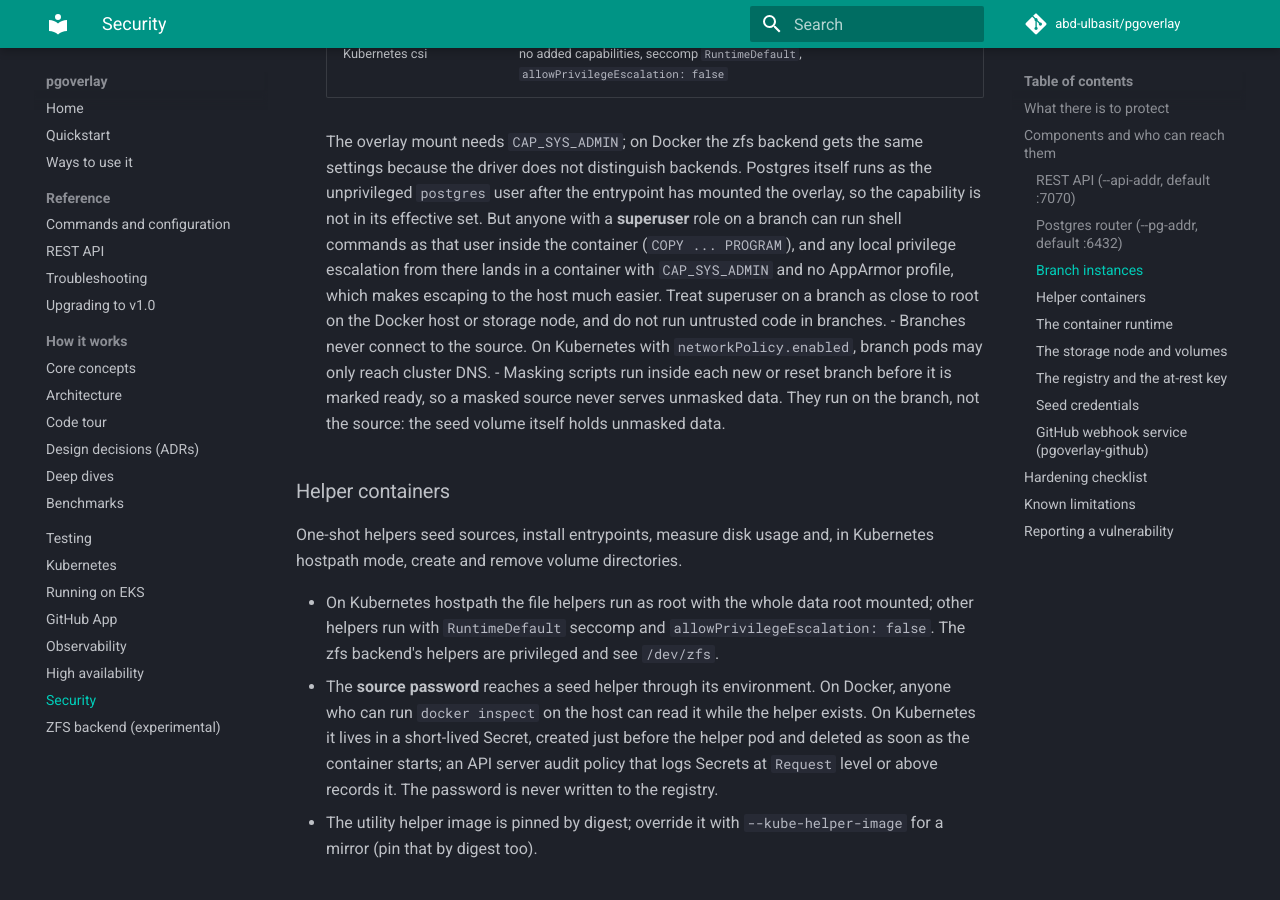
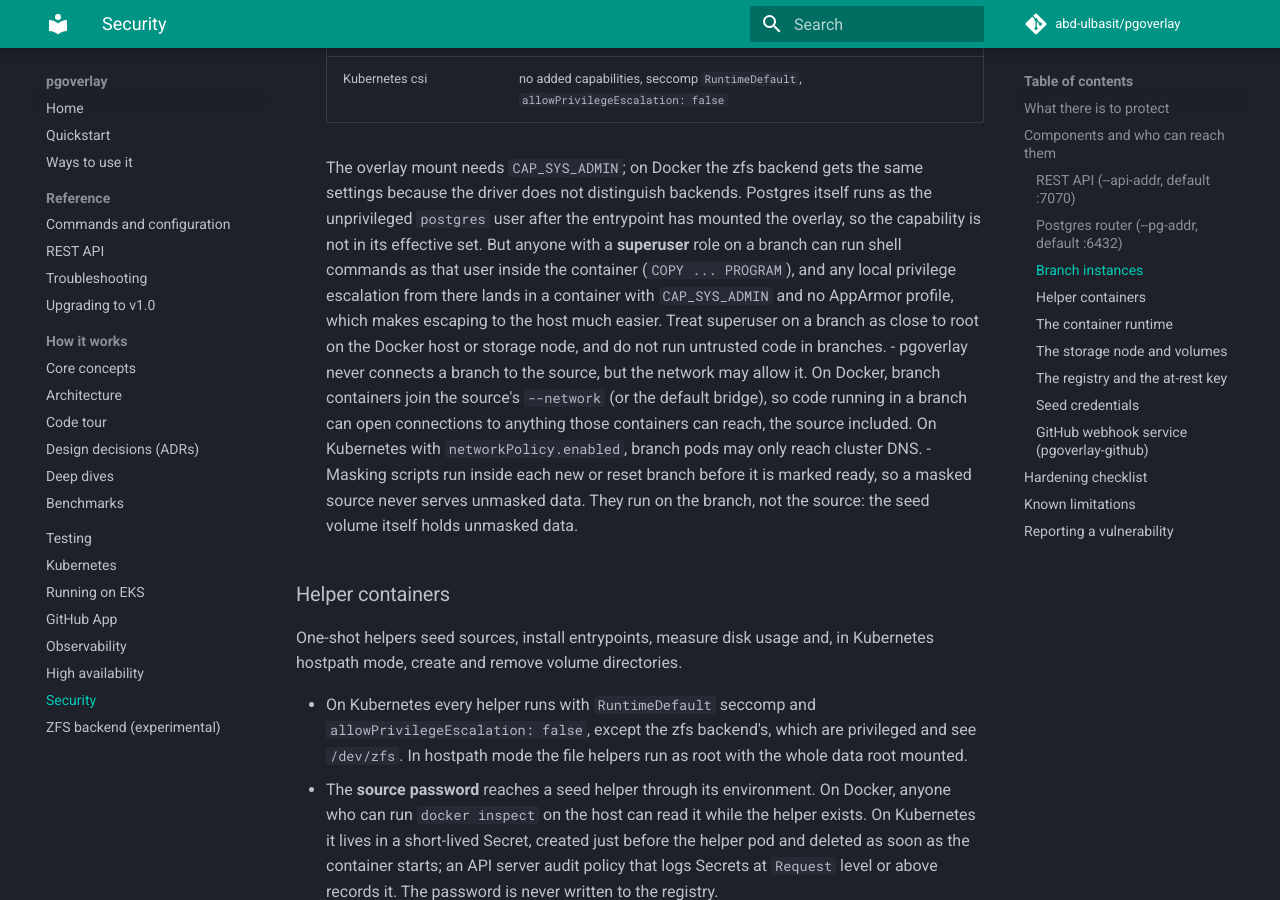
Before and after one commit to abd-ulbasit/pgoverlay, an MkDocs documentation site: the page built from docs/security.md, in a window 1280 px wide and 900 px high, scrolled down 2563 px. Built offline with MkDocs 1.6.1 and Material for MkDocs 9.7.7, drawn with Linux system fonts in a browser that asks for light colours; comment, search, counter and statistics services are not loaded; some of the changed text lies outside the part shown.

Commit message:
docs(security): say branch containers share the source's Docker network
pgoverlay never connects a branch to the source, but on Docker a branch
container joins the source's --network (or the default bridge), so code
in a branch can reach it. Also state that every unprivileged Kubernetes
helper runs with RuntimeDefault seccomp, and that release binaries start
with v1.0.0.

Co-Authored-By: Claude Opus 5.5 <noreply@anthropic.com>

```diff
--- a/docs/security.md
+++ b/docs/security.md
@@ -9,8 +9,9 @@ the end.
 pgoverlay is a development and test tool. Its security goal is that a
 deployment done by the checklist below does not widen access to the data it
 copies: only the people and systems you give a token or a branch password can
-reach a branch, and a branch cannot reach or change its source. It is not
-built to contain hostile code running inside a branch.
+reach a branch, and nothing done in a branch changes the source (branches run
+on a read-only copy and never connect to it). It is not built to contain
+hostile code running inside a branch.
 
 ## What there is to protect
 
@@ -114,8 +115,11 @@ own Postgres.
     and no AppArmor profile, which makes escaping to the host much easier.
     Treat superuser on a branch as close to root on the Docker host or storage
     node, and do not run untrusted code in branches.
-- Branches never connect to the source. On Kubernetes with
-  `networkPolicy.enabled`, branch pods may only reach cluster DNS.
+- pgoverlay never connects a branch to the source, but the network may allow
+  it. On Docker, branch containers join the source's `--network` (or the
+  default bridge), so code running in a branch can open connections to
+  anything those containers can reach, the source included. On Kubernetes
+  with `networkPolicy.enabled`, branch pods may only reach cluster DNS.
 - Masking scripts run inside each new or reset branch before it is marked
   ready, so a masked source never serves unmasked data. They run on the branch,
   not the source: the seed volume itself holds unmasked data.
@@ -125,10 +129,10 @@ own Postgres.
 One-shot helpers seed sources, install entrypoints, measure disk usage and,
 in Kubernetes hostpath mode, create and remove volume directories.
 
-- On Kubernetes hostpath the file helpers run as root with the whole data root
-  mounted; other helpers run with `RuntimeDefault` seccomp and
-  `allowPrivilegeEscalation: false`. The zfs backend's helpers are privileged
-  and see `/dev/zfs`.
+- On Kubernetes every helper runs with `RuntimeDefault` seccomp and
+  `allowPrivilegeEscalation: false`, except the zfs backend's, which are
+  privileged and see `/dev/zfs`. In hostpath mode the file helpers run as
+  root with the whole data root mounted.
 - The **source password** reaches a seed helper through its environment. On
   Docker, anyone who can run `docker inspect` on the host can read it while the
   helper exists. On Kubernetes it lives in a short-lived Secret, created just
```
Also changed, not shown: README.md (+1 -1 lines).
